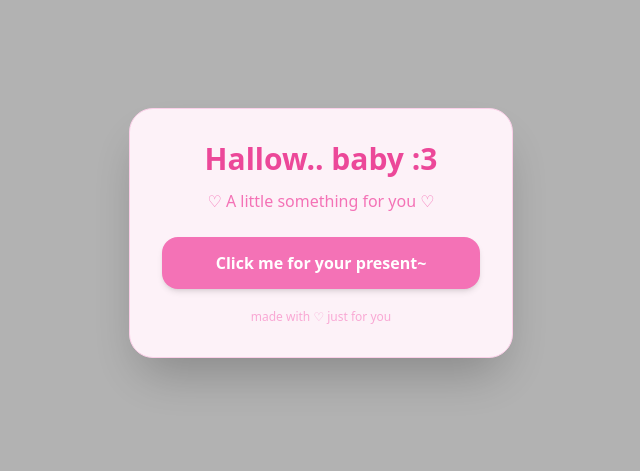
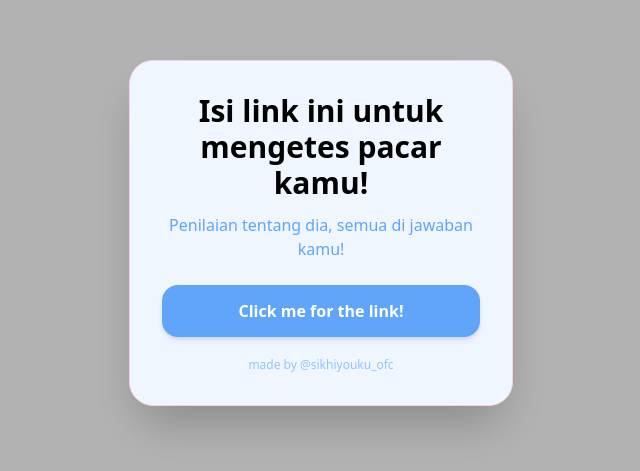
Before and after one commit to Leo-Loh/testing-form, a plain HTML site: page index.html in a window 1280 px wide. Shown: the part 167-638 px from the top of the page, without its empty margins (319-959 px from the left). Drawn offline with nearby package versions, Linux system fonts and the light colour scheme.

```diff
--- a/index.html
+++ b/index.html
@@ -88,26 +88,27 @@
     <!-- First Card -->
     <div
       id="presentCard"
-      class="w-full max-w-sm rounded-3xl bg-pink-50 p-6 sm:p-8 text-center shadow-2xl border border-pink-200 opacity-100 transition-opacity duration-[1500ms]"
+      class="w-full max-w-sm rounded-3xl bg-blue-50 p-6 sm:p-8 text-center shadow-2xl border border-pink-200 opacity-100 transition-opacity duration-[1500ms]"
     >
 
-      <h1 class="text-2xl sm:text-3xl font-bold text-pink-500 mb-3">
-        Hallow.. baby :3
+      <h1 class="text-2xl sm:text-3xl font-bold text-pi
+    blue-500 mb-3">
+        Isi link ini untuk mengetes pacar kamu!
       </h1>
 
-      <p class="text-sm sm:text-base text-pink-400 mb-6">
-        ♡ A little something for you ♡
+      <p class="text-sm sm:text-base text-blue-400 mb-6">
+        Penilaian tentang dia, semua di jawaban kamu!
       </p>
 
       <button
         onclick="hideCard()"
-        class="w-full rounded-2xl bg-pink-400 px-5 py-3.5 font-semibold text-white shadow-md transition active:scale-95 hover:bg-pink-500"
+        class="w-full rounded-2xl bg-blue-400 px-5 py-3.5 font-semibold text-white shadow-md transition active:scale-95 hover:bg-pink-500"
       >
-        Click me for your present~
+        Click me for the link!
       </button>
 
-      <p class="mt-5 text-xs text-pink-300">
-        made with ♡ just for you
+      <p class="mt-5 text-xs text-blue-300">
+        made by @sikhiyouku_ofc
       </p>
 
     </div>
```
